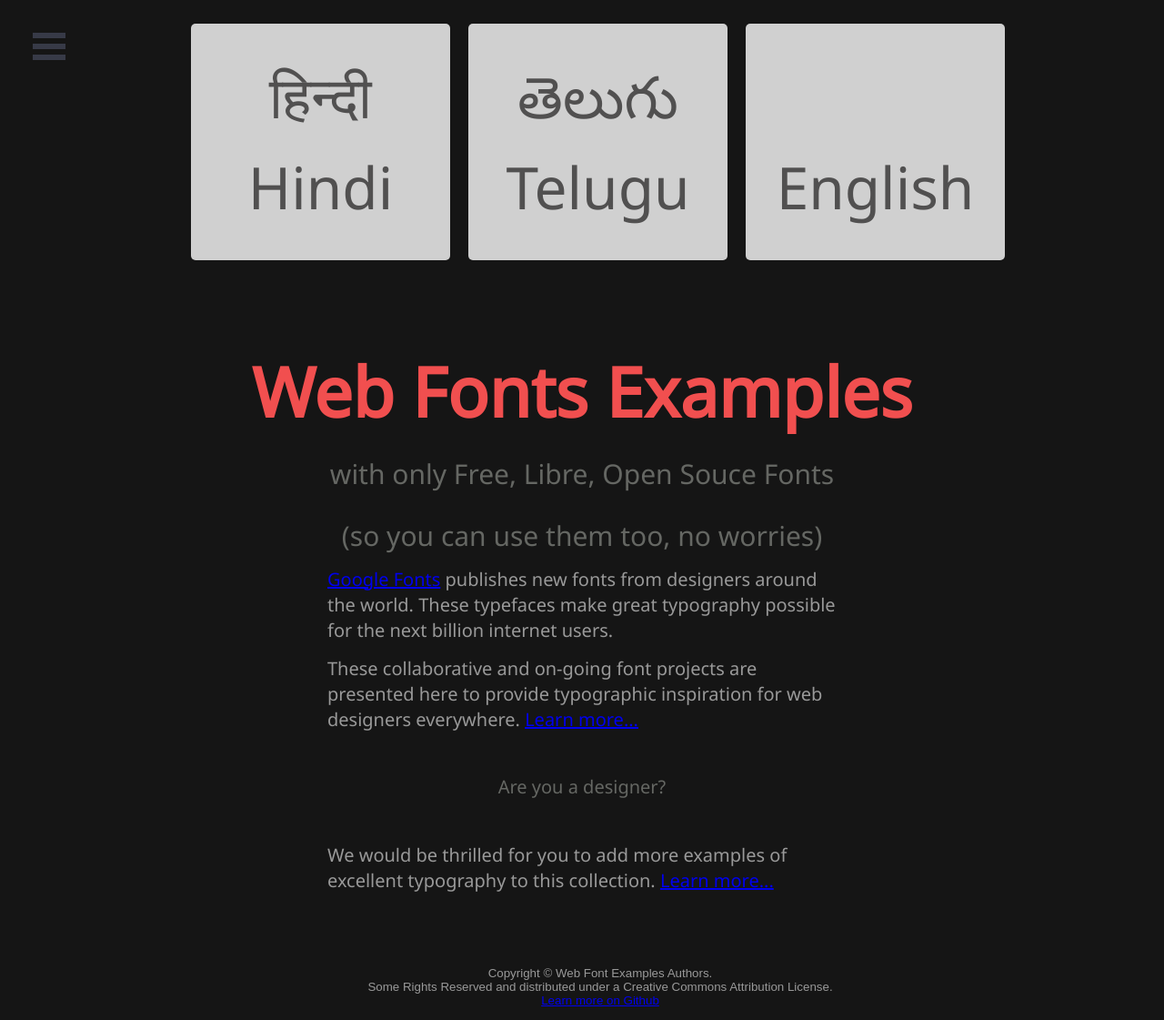
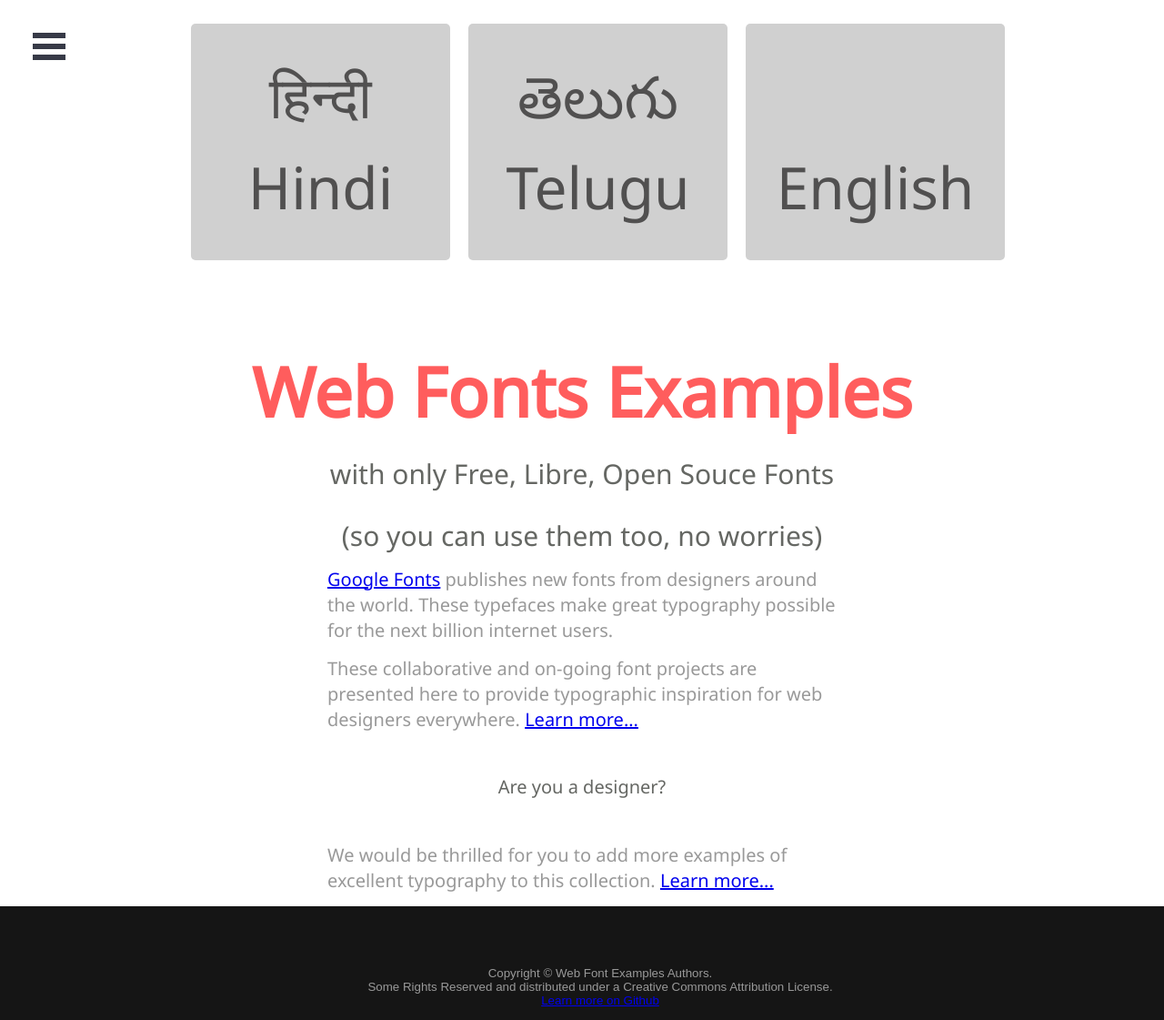
Before and after one commit to davelab6/librefonts.com, a Jekyll site: the page built from index.html, in a window 1280 px wide. Shown: the whole page at 91% size. Built offline with Jekyll 4.4.1, drawn with Linux system fonts in a browser that asks for light colours; nearby versions of some CDN libraries; some web fonts are replaced.

Commit message:
fixing homepage background

```diff
--- a/css/site.css
+++ b/css/site.css
@@ -68,6 +68,10 @@
     box-shadow:inset  10px 2px 34px 0px rgba(0, 0, 0, 0.65);
 }
 
+.homeback{
+    background: #fff;
+
+}
 .menu-wrap {
     position: absolute;
     height: 100%;
@@ -280,7 +284,9 @@
 /*----------------------------
 Examples
 ------------------------------*/
-
+section{
+box-shadow: 10px #000;
+}
 .font_links{
 width: 100%;
 max-width: 1200px;
--- a/index.html
+++ b/index.html
@@ -4,7 +4,7 @@
 ---
 
 
-<div class="container-fluid">
+<div class="container-fluid homeback">
     <div class="container section-intro" id="introduction">
 
         <div class="home-menu">
```
